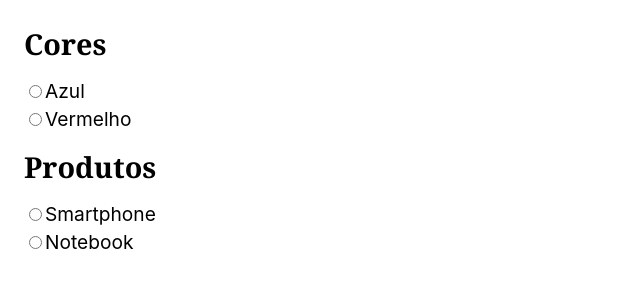
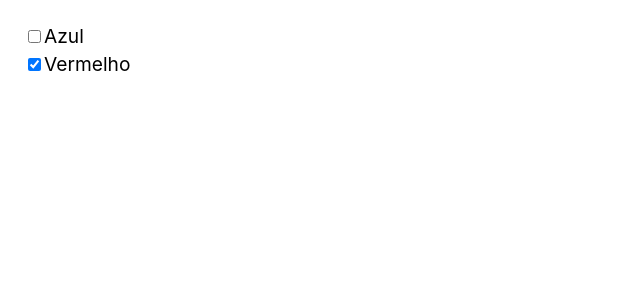
Before and after one commit to vtbrgt/react-completo-origamid, a React (Create React App) app in the folder forms/: page / in a window 1280 px wide. Shown: the top 300 px of the page, without its empty margins (0-640 px from the left). Built offline with nearby package versions, Linux system fonts and the light colour scheme.

Commit message:
checkbox input

```diff
--- /dev/null
+++ b/forms/src/Checkbox.jsx
@@ -0,0 +1,42 @@
+import React from 'react';
+
+const Checkbox = () => {
+  const [cores, setCores] = React.useState(['vermelho']);
+
+  function handleChange({ target }) {
+    if (target.checked) {
+      setCores([...cores, target.value]);
+    } else {
+      setCores(cores.filter((cor) => cor !== target.value));
+    }
+  }
+
+  function handleChecked(cor) {
+    return cores.includes(cor);
+  }
+
+  return (
+    <form>
+      <label>
+        <input
+          type="checkbox"
+          value="azul"
+          checked={handleChecked('azul')}
+          onChange={handleChange}
+        />
+        Azul
+      </label>
+      <label>
+        <input
+          type="checkbox"
+          value="vermelho"
+          checked={handleChecked('vermelho')}
+          onChange={handleChange}
+        />
+        Vermelho
+      </label>
+    </form>
+  );
+};
+
+export default Checkbox;
--- a/forms/src/index.jsx
+++ b/forms/src/index.jsx
@@ -1,10 +1,10 @@
 import React from 'react';
 import ReactDOM from 'react-dom/client';
-import Radio from './Radio';
+import Checkbox from './Checkbox';
 
 const root = ReactDOM.createRoot(document.getElementById('root'));
 root.render(
   <React.StrictMode>
-    <Radio />
+    <Checkbox />
   </React.StrictMode>
 );
```
